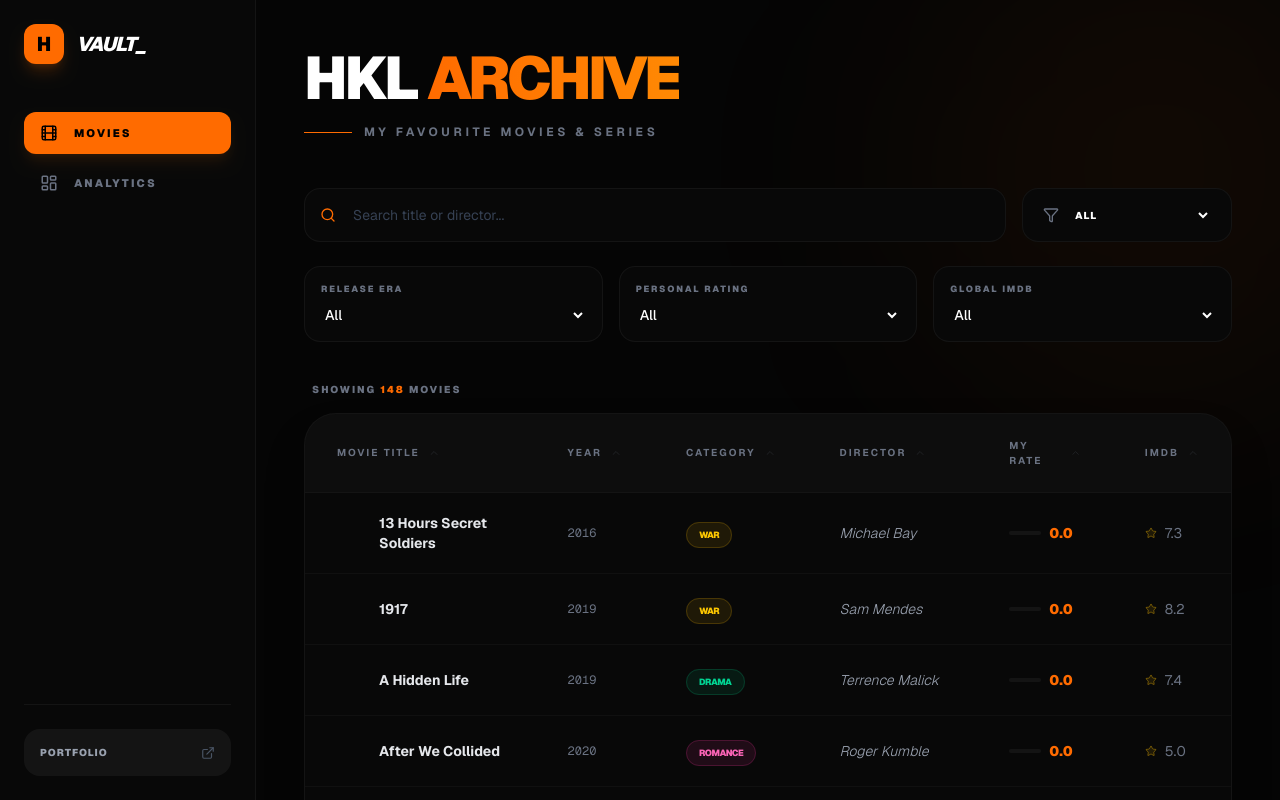
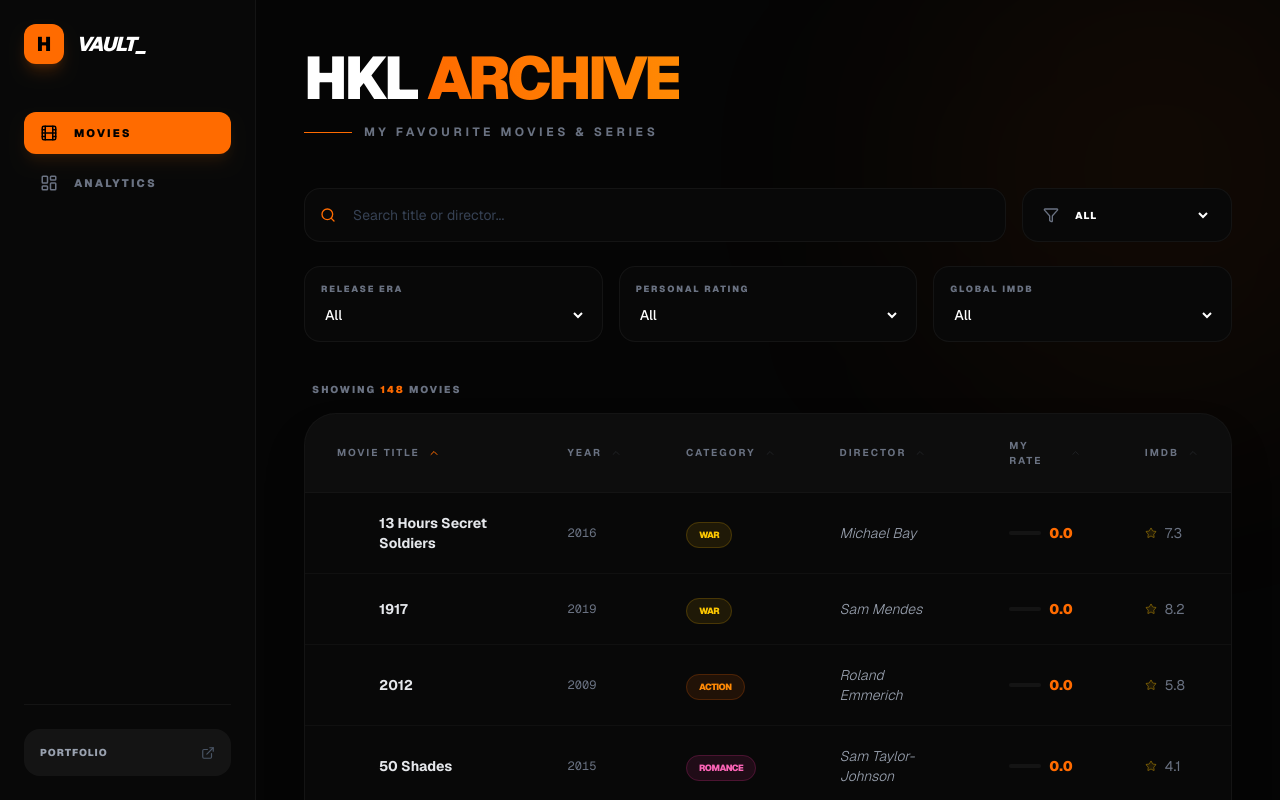
Before and after one commit to CodeWithHKL/hkl-movie-archive, a Next.js app: page / in a window 1280 px wide. Shown: the top 800 px of the page. Built offline with nearby package versions, Linux system fonts and the light colour scheme.

Commit message:
Set default sorting to Title Ascending

```diff
--- a/app/page.tsx
+++ b/app/page.tsx
@@ -35,7 +35,7 @@ export default function MovieVault() {
   const [yearRange, setYearRange] = useState('All');
   const [myRatingRange, setMyRatingRange] = useState('All');
   const [imdbRatingRange, setImdbRatingRange] = useState('All');
-  const [sort, setSort] = useState<SortConfig>(null);
+  const [sort, setSort] = useState<SortConfig>({ key: 'title', direction: 'asc' });
   const [isSidebarOpen, setIsSidebarOpen] = useState(false);
 
   const handleSort = (key: keyof Movie) => {
```
